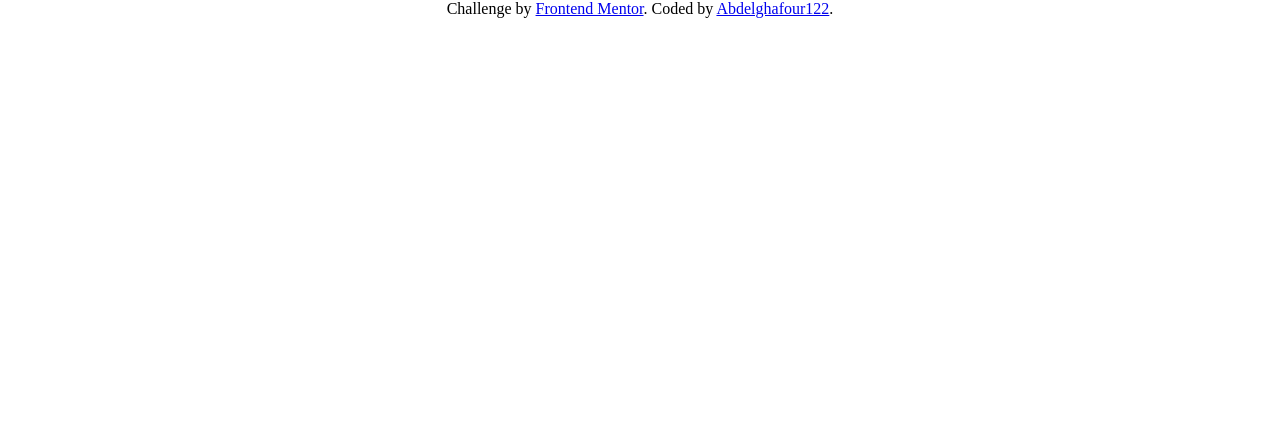
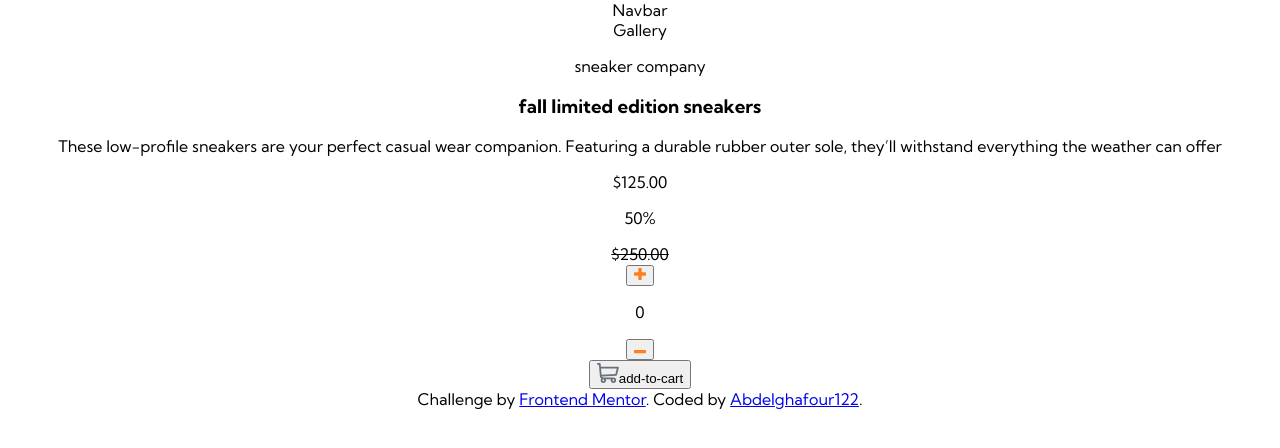
Before and after one commit to Abdelghafour122/ecommerce-product-page, a React (Create React App) app: page / in a window 1280 px wide. Shown: the top 448 px of the page. Built offline with nearby package versions, Linux system fonts and the light colour scheme.

Commit message:
added gallery

```diff
--- a/src/App.css
+++ b/src/App.css
@@ -17,6 +17,7 @@
 
 body {
   margin: 0;
+  font-family: Kumbh Sans;
 }
 
 .App {
--- a/src/App.js
+++ b/src/App.js
@@ -1,8 +1,16 @@
 import "./App.css";
+import Navbar from "./Components/Navbar";
+import Gallery from "./Components/Gallery";
+import Description from "./Components/Description";
 
 function App() {
   return (
     <main className="App">
+      <Navbar />
+      <section className="core">
+        <Gallery />
+        <Description />
+      </section>
       <footer class="attribution">
         Challenge by{" "}
         <a
--- a/src/Components/Description.jsx
+++ b/src/Components/Description.jsx
@@ -1,7 +1,42 @@
 import React from "react";
+import plus from "../Pictures/icon-plus.svg";
+import minus from "../Pictures/icon-minus.svg";
+import cart from "../Pictures/icon-cart.svg";
 
 const Description = () => {
-  return <div>Description</div>;
+  return (
+    <section className="description">
+      <p>sneaker company</p>
+      <h1>fall limited edition sneakers</h1>
+      <p>
+        These low-profile sneakers are your perfect casual wear companion.
+        Featuring a durable rubber outer sole, they’ll withstand everything the
+        weather can offer
+      </p>
+      <div className="price">
+        <div className="main-tag">
+          <p>$125.00</p>
+          <p>50%</p>
+        </div>
+        <s>$250.00</s>
+      </div>
+      <div className="buttons">
+        <div className="amount">
+          <button className="plus">
+            <img src={plus} alt="icon-plus" />
+          </button>
+          <p>0</p>
+          <button className="minus">
+            <img src={minus} alt="icon-minus" />
+          </button>
+        </div>
+        <button className="add-to-cart">
+          <img src={cart} alt="shopping-cart-icon" />
+          add-to-cart
+        </button>
+      </div>
+    </section>
+  );
 };
 
 export default Description;
```
